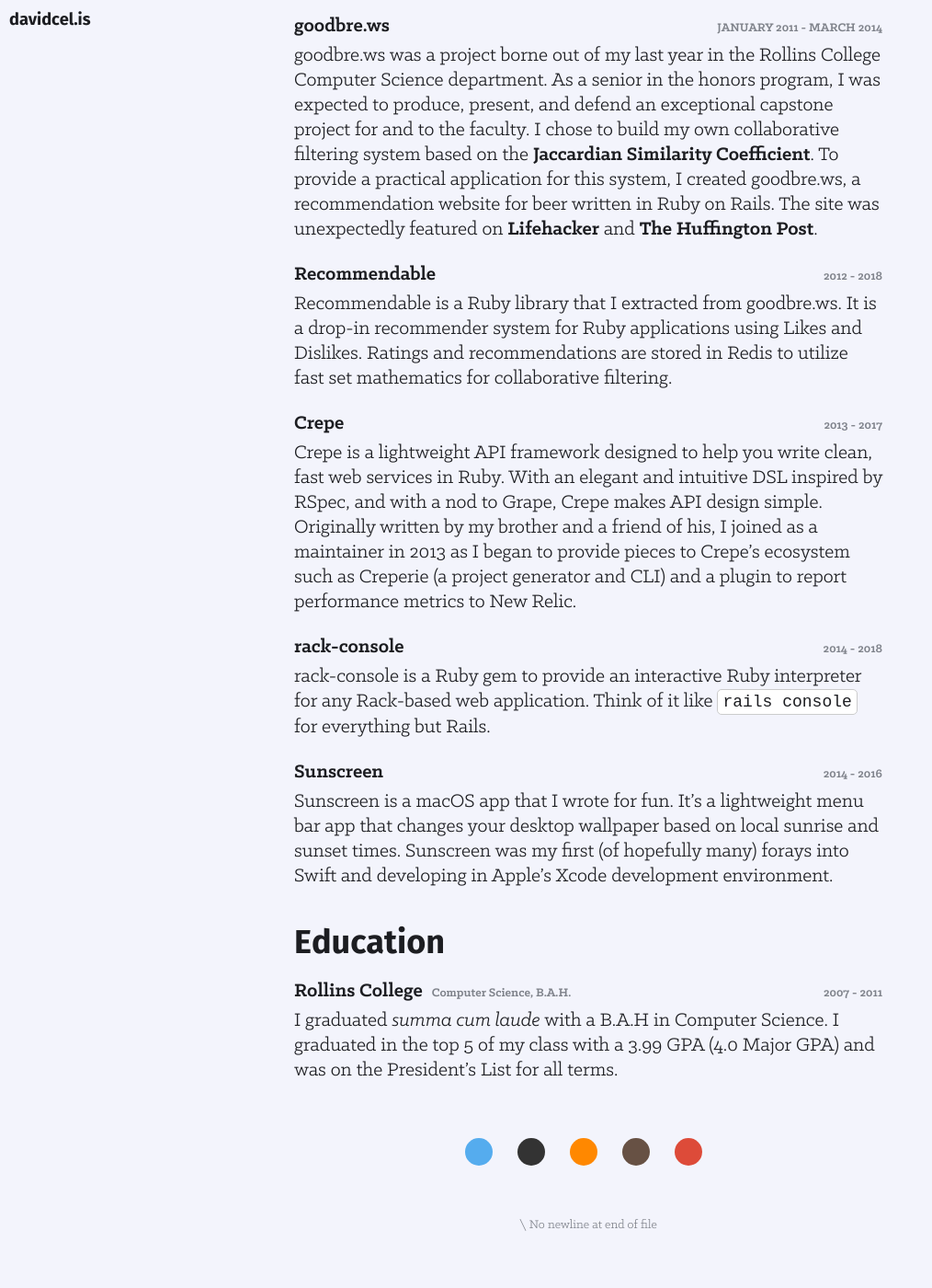
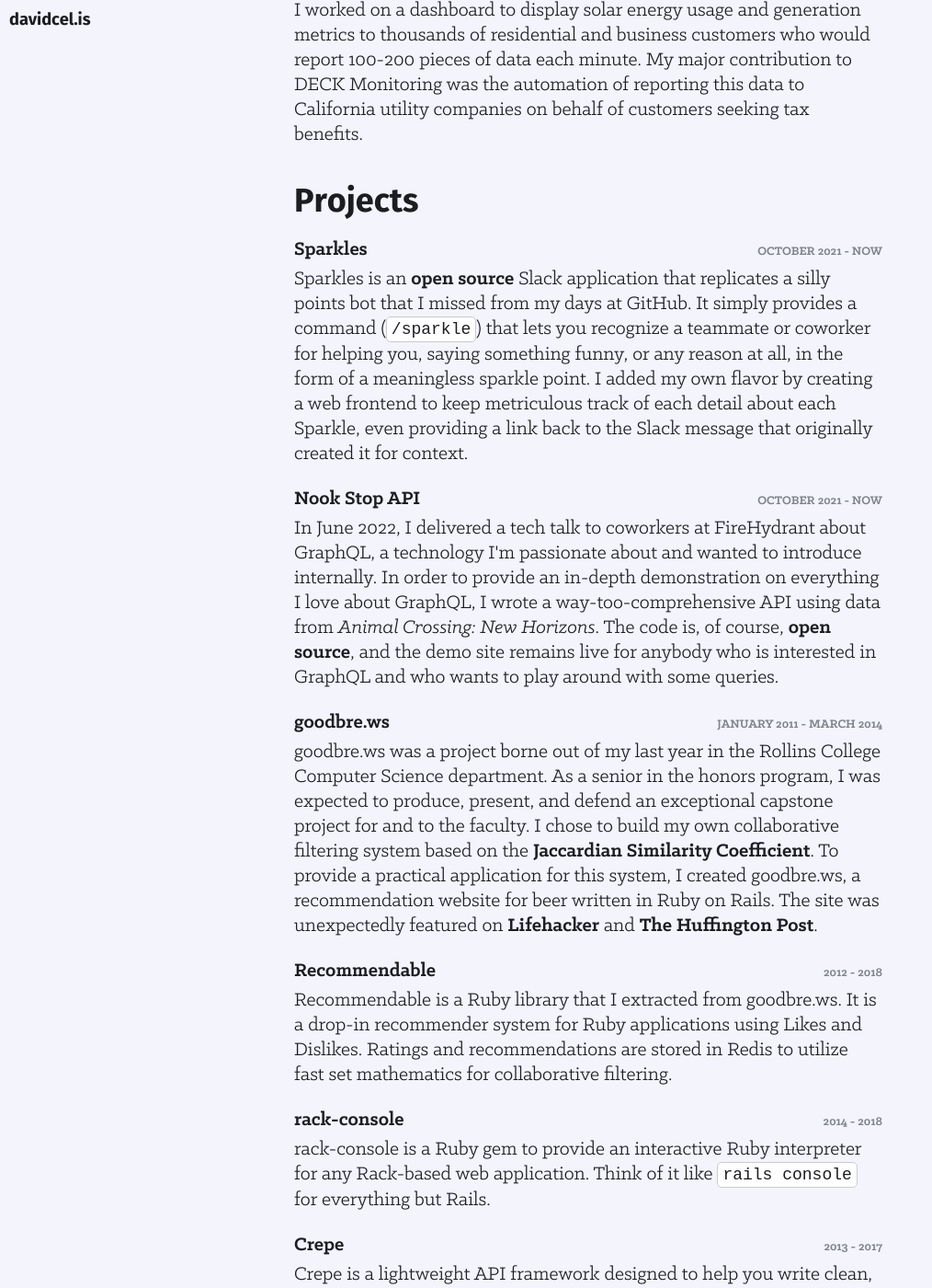
Before and after one commit to davidcelis/davidcelis.github.io, a Jekyll site: the page built from resume.html, in a window 1280 px wide and 1400 px high, scrolled down 3139 px. Shown: the whole window at 92% size, without its empty margins (0-1014 px from the left). Built offline with Jekyll 4.4.1, drawn with Linux system fonts in a browser that asks for light colours; some web fonts are replaced; some of the changed text lies outside the part shown.

Commit message:
Update resume with current job

```diff
--- a/_config.yml
+++ b/_config.yml
@@ -3,7 +3,7 @@
 email: me@davidcel.is
 description: "David Celis is a Cowboy Coder"
 
-url: https://davidcel.is
+url: https://davidcelis.github.io
 permalink: /posts/:title/
 
 collections:
--- a/index.html
+++ b/index.html
@@ -7,10 +7,11 @@
 </div>
 
 <p>
-  Hi! I’m David Celis. I’m a software engineer at <a href="https://stripe.com">Stripe</a> (where I write
-  <a href="https://developer.github.com/v3/">APIs</a>) out in Portland, Ore.
+  Hi! I’m David Celis. I’m a software engineer at <a href="https://firehydrant.com">FireHydrant</a> (where I write
+  <a href="https://developers.firehydrant.io/docs/api/45e95416400d6-fire-hydrant-api">APIs</a>) out in Portland, Ore.
   (where I drink <a href="https://breakside.com/our_beer/breakside-ipa/">IPAs</a>).
   In the past, I have worked for other top-tier companies such as
+  <a href="https://stripe.com">Stripe</a>,
   <a href="https://github.com">GitHub</a><span class="staff-badge">Staff</span>,
   <a href="https://www.hashicorp.com/">HashiCorp</a>,
   <a href="http://www.digitalocean.com">DigitalOcean</a>, and
--- a/resume.html
+++ b/resume.html
@@ -28,7 +28,7 @@
     <a href="http://rubyonrails.org/">Ruby on Rails</a>,
     <a href="http://bundler.io/">bundler</a>,
     <a href="http://discourse.org/">Discourse</a>,
-    <a href="https://github.com/hanami">Hanami</a>, and
+    <a href="http://hanamirb.org">Hanami</a>, and
     <a href="http://fishshell.com/">fish</a>.
   </p>
 
@@ -43,6 +43,19 @@
   </p>
 
   <h2>Experience</h2>
+
+  <a class="job" href="https://firehydrant.com/">FireHydrant</a>
+  <span class="date">July 2021 - Now</span>
+  <span class="title">Staff Software Engineer</span>
+
+  <p class="clear">
+    I'm the lead engineer of FireHydrant's Incident Management team, which
+    is responsible for incidents and all parts of their lifecycle: declaration,
+    automation, resolution, retrospectives, and our Slack application that
+    enables robust incident response from the comfort of a powerful chatops tool.
+    As team lead, I work closely with our manager and head of product to guide
+    the team's roadmap, architecture, and process/health.
+  </p>
 
   <a class="job" href="https://stripe.com/">Stripe</a>
   <span class="date">November 2019 - May 2021</span>
@@ -91,7 +104,7 @@
     </a> feature.
   </p>
 
-  <a class="job" href="https://github.com/">GitHub</a><span class="staff-badge resume">Staff</span>
+  <a class="job" href="https://github.com/">GitHub</a>
   <span class="date">January 2016 - October 2017</span>
   <span class="title">Ecosystem Engineer</span>
 
@@ -163,6 +176,33 @@
 
   <h2 id="projects">Projects</h2>
 
+  <a class="project" href="https://sparkles.lol">Sparkles</a>
+  <span class="date">October 2021 - Now</span>
+
+  <p class="clear">
+    Sparkles is an <a href="https://github.com/davidcelis/sparkles">open source</a>
+    Slack application that replicates a silly points bot that I missed from my days
+    at GitHub. It simply provides a command (<code>/sparkle</code>) that lets
+    you recognize a teammate or coworker for helping you, saying something funny,
+    or any reason at all, in the form of a meaningless sparkle point. I added
+    my own flavor by creating a web frontend to keep metriculous track of each
+    detail about each Sparkle, even providing a link back to the Slack message
+    that originally created it for context.
+  </p>
+
+  <a class="project" href="https://acnh.apps.davidcel.is/">Nook Stop API</a>
+  <span class="date">October 2021 - Now</span>
+
+  <p class="clear">
+    In June 2022, I delivered a tech talk to coworkers at FireHydrant about GraphQL,
+    a technology I'm passionate about and wanted to introduce internally. In order
+    to provide an in-depth demonstration on everything I love about GraphQL, I wrote
+    a way-too-comprehensive API using data from <em>Animal Crossing: New Horizons</em>.
+    The code is, of course, <a href="https://github.com/davidcelis/nook_stop_api">open source</a>,
+    and the demo site remains live for anybody who is interested in GraphQL and who
+    wants to play around with some queries.
+  </p>
+
   <a class="project" href="https://github.com/davidcelis/goodbre.ws">goodbre.ws</a>
   <span class="date">January 2011 - March 2014</span>
 
@@ -188,18 +228,6 @@
     for collaborative filtering.
   </p>
 
-  <a class="project" href="https://github.com/crepe">Crepe</a>
-  <span class="date">2013 - 2017</span>
-
-  <p class="clear">
-    Crepe is a lightweight API framework designed to help you write clean, fast
-    web services in Ruby. With an elegant and intuitive DSL inspired by RSpec, and
-    with a nod to Grape, Crepe makes API design simple. Originally written by my
-    brother and a friend of his, I joined as a maintainer in 2013 as I began to
-    provide pieces to Crepe’s ecosystem such as Creperie (a project generator and
-    CLI) and a plugin to report performance metrics to New Relic.
-  </p>
-
   <a class="project" href="https://github.com/davidcelis/rack-console">rack-console</a>
   <span class="date">2014 - 2018</span>
 
@@ -209,14 +237,23 @@
     everything but Rails.
   </p>
 
+  <a class="project" href="https://github.com/crepe">Crepe</a>
+  <span class="date">2013 - 2017</span>
+
+  <p class="clear">
+    Crepe is a lightweight API framework designed to help you write clean, fast
+    web services in Ruby. I joined as a maintainer in 2013 and provided pieces
+    to Crepe’s surrounding ecosystem such as Creperie (a project generator and
+    CLI) and a plugin to report performance metrics to New Relic.
+  </p>
+
   <a class="project" href="https://davidcel.is/projects/sunscreen">Sunscreen</a>
   <span class="date">2014 - 2016</span>
 
   <p class="clear">
-    Sunscreen is a macOS app that I wrote for fun. It’s a lightweight menu bar app
-    that changes your desktop wallpaper based on local sunrise and sunset times.
-    Sunscreen was my first (of hopefully many) forays into Swift and developing
-    in Apple’s Xcode development environment.
+    Sunscreen is a macOS app that I wrote for fun. A lightweight menu bar app
+    that changes your desktop wallpaper based on local sunrise and sunset times,
+    Sunscreen was my first (but hopefully not last) foray into Swift and Xcode.
   </p>
 
   <h2>Education</h2>
```
Also changed, not shown: Gemfile.lock.
